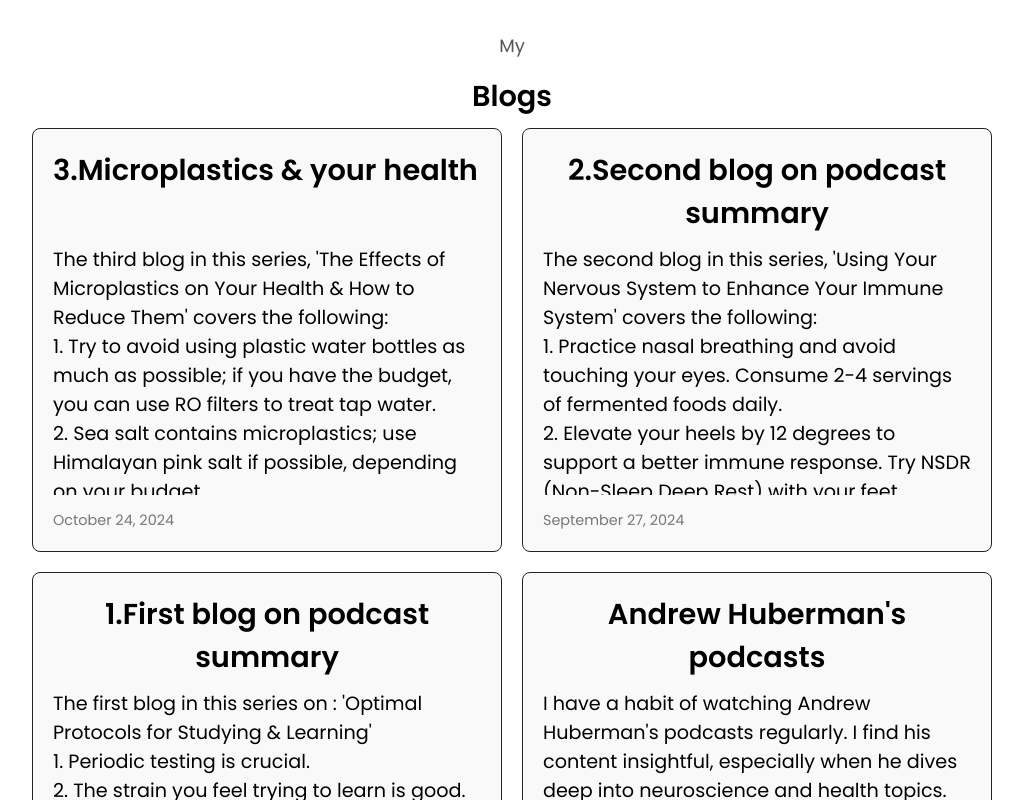
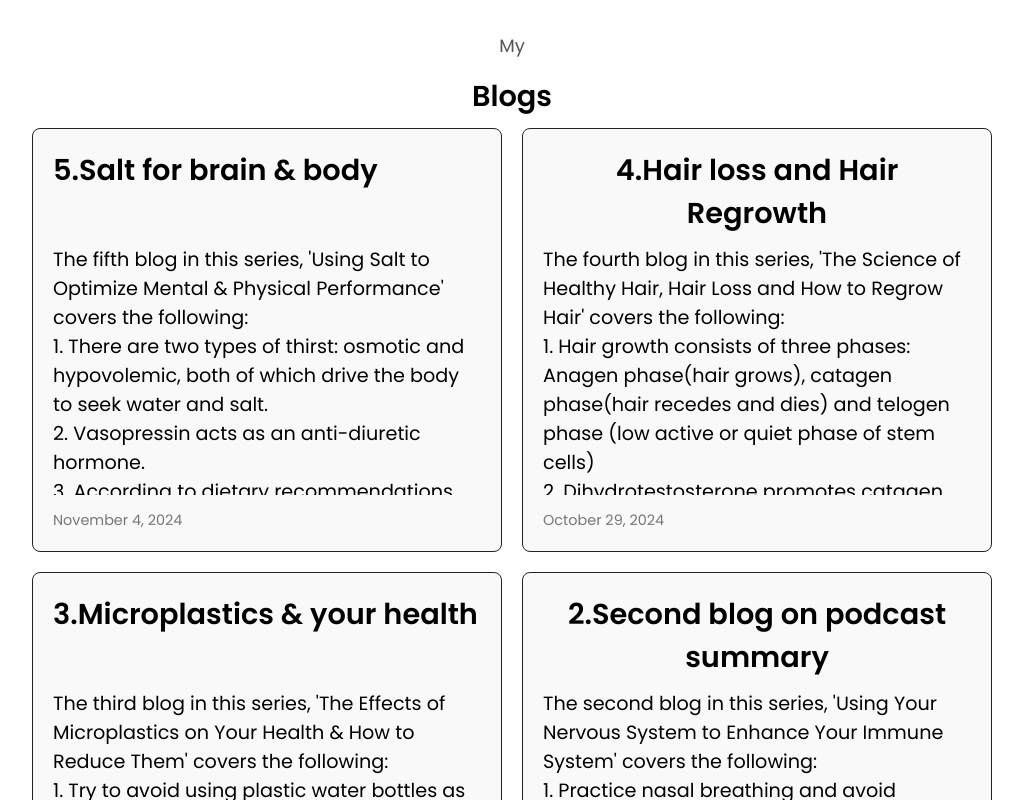
Before and after one commit to tanishqpandey26/digital-resume, a React (Create React App) app: page /blogs in a window 1280 px wide. Shown: the top 800 px of the page, without its empty margins (128-1151 px from the left). Built offline with nearby package versions, Linux system fonts and the light colour scheme.

Commit message:
new blogs and resume update

```diff
--- a/src/components/Blog.js
+++ b/src/components/Blog.js
@@ -6,24 +6,18 @@ function Blog() {
 
   const latestBlog = {
 
-    title: '3.Microplastics & your health',
+    title: '5.Salt for brain & body',
     content: `
-    The third blog in this series, 'The Effects of Microplastics on Your Health & How to Reduce Them' covers the following: <br/>
+    The fifth blog in this series, 'Using Salt to Optimize Mental & Physical Performance' covers the following: <br/>
 
-1. Try to avoid using plastic water bottles as much as possible; if you have the budget, you can use RO filters to treat tap water. <br/>
-2. Sea salt contains microplastics; use Himalayan pink salt if possible, depending on your budget. <br/>
-3. Avoid canned soups; as a joke, eat them only when it is a matter of life and death. <br/>
-4. Dont microwave plastic containers; "microwave-safe" on a container means the container will not melt, but it does not guarantee that you wont be exposed to microplastics. <br/>
-5. Avoid consuming hot liquids in paper cups. <br/>
-6. Elevated levels of phthalate metabolites are associated with lower testosterone. <br/>
-7. The liver plays a crucial role in detoxifying microplastics from the body. This detoxification can be enhanced by consuming sulforaphane, present in cruciferous veggies such as broccoli and cauliflower. It is best if eaten raw or lightly cooked but not boiled. Andrew takes a supplement of 50 mg sulforaphane. <br/>
-8. Eating fiber can also help excrete microplastics. <br/>
-9. Avoid non-stick pans; use cast iron or ceramic pans. <br/>
-10. Sweating can assist in removing microplastics. <br/>
-11. Avoid packaged foods as much as possible; avoid washing clothes frequently, as it releases a lot of microplastic from the fibers. <br/>
-12. Avoid microwave popcorn; use tooth tablets instead of toothpaste. <br/>
+1. There are two types of thirst: osmotic and hypovolemic, both of which drive the body to seek water and salt.<br/>
+2. Vasopressin acts as an anti-diuretic hormone.<br/>
+3. According to dietary recommendations, 2.3–4 grams of salt per day (about half a teaspoon) is advised. Keeping track of blood pressure is important, especially if hypertension is present.<br/>
+4. Galpin Equation: Body weight in pounds divided by 30 equals the ounces of fluid recommended to drink every 15 minutes.<br/>
+5. Carbohydrates help retain fluids in the body. If on a low-carb diet, increase salt intake, and vice versa.<br/>
+6. Caffeine is a diuretic, so increasing salt and fluid intake may be helpful.<br/>
   `,
-    date: 'October 24, 2024',
+    date: 'November 4, 2024',
 
   }
   return (
--- a/src/components/Profile.js
+++ b/src/components/Profile.js
@@ -21,10 +21,7 @@ function Profile({ onScrollToContact }) {
 
         <div className="btn-container">
 
-        <button
-        className="btn btn-color-1"
-        onClick={() => window.open('/CV_tanishqpandey.pdf', '_blank')}
-        >
+        <button className="btn btn-color-1" onClick={()=>window.open("https://drive.google.com/file/d/1G3UWDM7o7Z0-18FfyvkoobAOIDF_lOnS/view?usp=drivesdk")}>
         Resume
         </button>
 
--- a/src/components/blogItems.js
+++ b/src/components/blogItems.js
@@ -1,5 +1,33 @@
 export const blogItems = [
 
+  {
+    title: '5.Salt for brain & body',
+    content: `The fifth blog in this series, 'Using Salt to Optimize Mental & Physical Performance' covers the following:<br/>
+  1. There are two types of thirst: osmotic and hypovolemic, both of which drive the body to seek water and salt. <br/>
+  2. Vasopressin acts as an anti-diuretic hormone.<br/>
+  3. According to dietary recommendations, 2.3–4 grams of salt per day (about half a teaspoon) is advised. Keeping track of blood pressure is important, especially if hypertension is present.<br/>
+  4. Galpin Equation: Body weight in pounds divided by 30 equals the ounces of fluid recommended to drink every 15 minutes.<br/>
+  5. Carbohydrates help retain fluids in the body. If on a low-carb diet, increase salt intake, and vice versa.<br/>
+  6. Caffeine is a diuretic, so increasing salt and fluid intake may be helpful.`,
+    date: 'November 4, 2024'
+  },
+
+  {
+    title: '4.Hair loss and Hair Regrowth',
+    content: `The fourth blog in this series, 'The Science of Healthy Hair, Hair Loss and How to Regrow Hair' covers the following:<br/>
+
+  1. Hair growth consists of three phases: Anagen phase(hair grows), catagen phase(hair recedes and dies) and telogen phase (low active or quiet phase of stem cells) <br/>
+2. Dihydrotestosterone promotes catagen phase<br/>
+3. Minoxidil, vasodilator promotes hair growth but has side effects, oral dosage - 0.25 to 5mg per day, topical form - 5% concentration, 1-2 times applied for 5 mins, hair regrowth resulting from minoxidil stays as long as you keep on using it, so it becomes a lifelong procedure; Tadalafil 2.5 to 5mg <br/>
+4. Microneedling with needles 1 to 2.5 mm, combining microneedling with minoxidil is quite effective<br/>
+5. IGF1 and cyclic AMP are accelerators of hair growth, DHT inhibit them<br/>
+6. Caffeine in ointments as topical treatments, three times a week, botox procedures also help hair growth<br/>
+7. Iron levels in blood for men 30 to 150, women 25 to 100 , saw palmetto berries extract 300 mg a day in 2-3 doses<br/>
+8. Ketoconazole shampoo alteast 2% concentration , 2-4 times a week, with scalp contact of 3-5mins.<br/>
+9. Finasteride, in topical forms 1% concentration, can have severe side effects, oral form in range between 0.5 to 1mg <br/>
+10. Dutasterde in oral form in 0.5 to 2.5mg, more potent than finasteride but with more severe side effects`,
+    date: 'October 29, 2024'
+  },
 
   {
     title: '3.Microplastics & your health',
@@ -21,6 +49,7 @@ export const blogItems = [
   `,
     date: 'October 24, 2024',
   },
+
   {
     title: "2.Second blog on podcast summary",
     content: `The second blog in this series, 'Using Your Nervous System to Enhance Your Immune System' covers the following: <br/>  1. Practice nasal breathing and avoid touching your eyes. Consume 2-4 servings of fermented foods daily. <br/> 2. Elevate your heels by 12 degrees to support a better immune response. Try NSDR (Non-Sleep Deep Rest) with your feet elevated. <br/> 3. A 15-minute sauna session can enhance the immune system by increasing white blood cells. Aim for humidity levels of ±15%, with a cool-off period of 5 to 10 minutes before returning to the sauna. <br/> 4. Eating foods rich in serotonin can help combat infections. <br/> 5. Perform a breathing exercise: 25-30 inhales and exhales, followed by an exhale and hold period. Complete 3 sets of this exercise. <br/> 6. Maintaining a healthy mindset can aid in preventing and fighting sickness. Higher dopamine levels may also be beneficial. <br/> 7. Spirulina (2g) can help alleviate rhinitis. <br/> 8. Acupuncture may also be helpful but is highly individualized. `,
```
